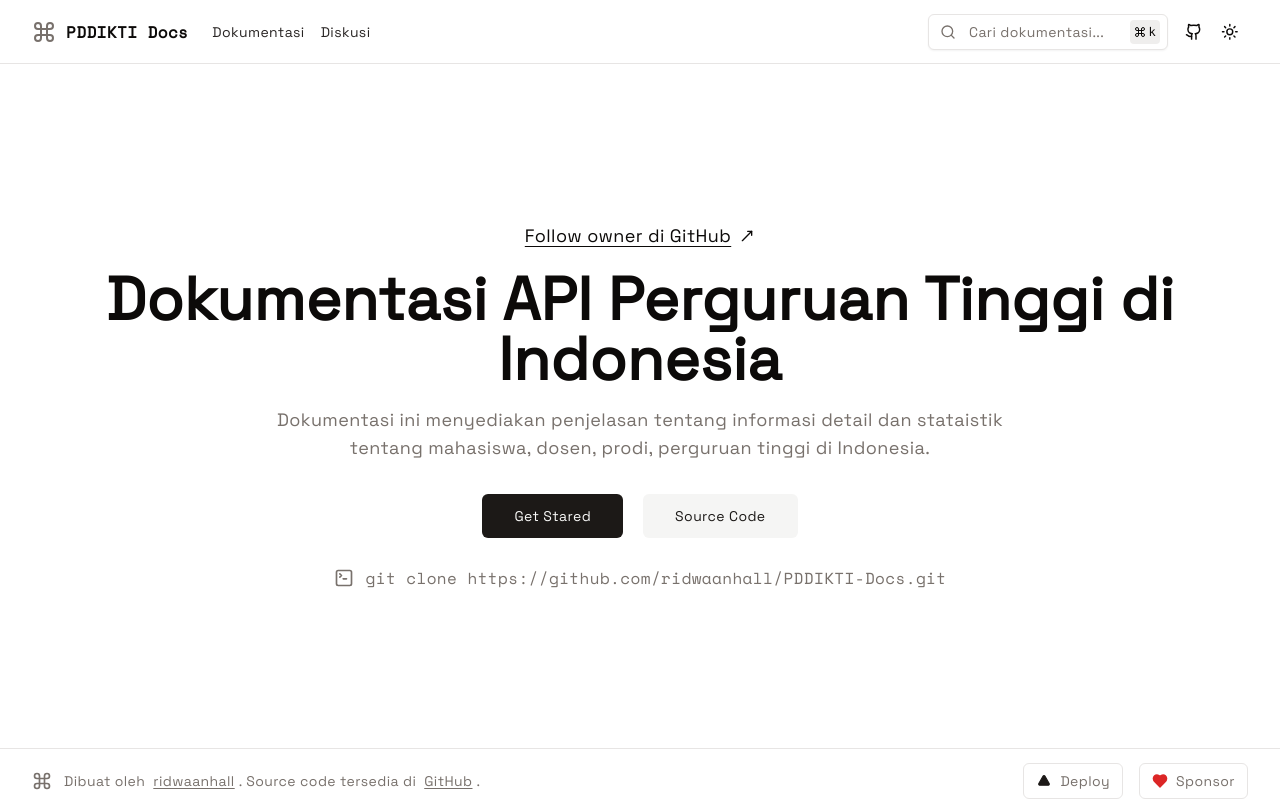
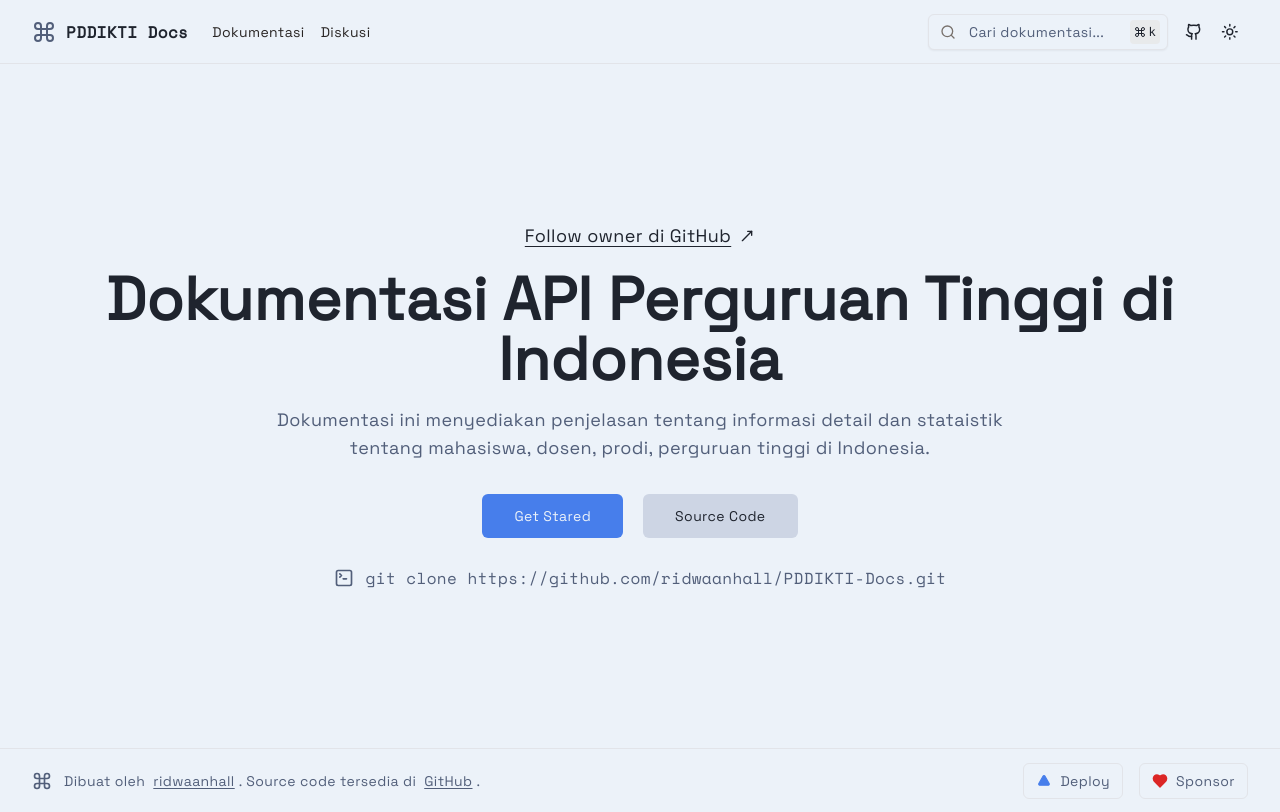
Before and after one commit to ridwaanhall/PDDikti-Docs, a Next.js app: page / in a window 1280 px wide. Built offline with nearby package versions, Linux system fonts and the light colour scheme.

Commit message:
Update: global styles and syntax highlighting for improved aesthetics and readability

```diff
--- a/styles/globals.css
+++ b/styles/globals.css
@@ -8,60 +8,61 @@
 @tailwind components;
 @tailwind utilities;
 
+/* ocean */
 @layer base {
   :root {
-    --background: 0 0% 100%;
-    --foreground: 20 14.3% 4.1%;
-    --card: 0 0% 100%;
-    --card-foreground: 20 14.3% 4.1%;
-    --popover: 0 0% 100%;
-    --popover-foreground: 20 14.3% 4.1%;
-    --primary: 24 9.8% 10%;
-    --primary-foreground: 60 9.1% 97.8%;
-    --secondary: 60 4.8% 95.9%;
-    --secondary-foreground: 24 9.8% 10%;
-    --muted: 60 4.8% 95.9%;
-    --muted-foreground: 25 5.3% 44.7%;
-    --accent: 60 4.8% 95.9%;
-    --accent-foreground: 24 9.8% 10%;
-    --destructive: 0 84.2% 60.2%;
-    --destructive-foreground: 60 9.1% 97.8%;
-    --border: 20 5.9% 90%;
-    --input: 20 5.9% 90%;
-    --ring: 20 14.3% 4.1%;
-    --radius: 0.5rem;
-    --chart-1: 12 76% 61%;
-    --chart-2: 173 58% 39%;
-    --chart-3: 197 37% 24%;
-    --chart-4: 43 74% 66%;
-    --chart-5: 27 87% 67%;
+      --background: 210 50% 95%; /* Soft light blue */
+      --foreground: 220 20% 15%; /* Deep navy */
+      --card: 210 40% 98%; /* Almost white blue */
+      --card-foreground: 220 20% 15%;
+      --popover: 210 40% 98%;
+      --popover-foreground: 220 20% 15%;
+      --primary: 220 80% 60%; /* Vibrant azure blue */
+      --primary-foreground: 210 50% 95%;
+      --secondary: 220 30% 85%; /* Light sky blue */
+      --secondary-foreground: 220 20% 15%;
+      --muted: 220 30% 85%;
+      --muted-foreground: 220 20% 40%; /* Soft steel blue */
+      --accent: 200 70% 40%; /* Strong ocean blue */
+      --accent-foreground: 0 0% 100%; /* Pure white */
+      --destructive: 0 65% 55%; /* Soft red */
+      --destructive-foreground: 220 20% 95%; /* Lightened foreground */
+      --border: 220 15% 90%; /* Light grey-blue */
+      --input: 220 15% 90%;
+      --ring: 220 40% 50%; /* Cool blue ring */
+      --radius: 0.5rem;
+      --chart-1: 210 60% 50%; /* Classic blue */
+      --chart-2: 220 40% 65%; /* Soft sky */
+      --chart-3: 220 70% 50%; /* Azure blue */
+      --chart-4: 200 60% 55%; /* Ocean blue */
+      --chart-5: 240 30% 40%; /* Deep teal */
   }
 
   .dark {
-    --background: 20 14.3% 4.1%;
-    --foreground: 60 9.1% 97.8%;
-    --card: 20 14.3% 4.1%;
-    --card-foreground: 60 9.1% 97.8%;
-    --popover: 20 14.3% 4.1%;
-    --popover-foreground: 60 9.1% 97.8%;
-    --primary: 60 9.1% 97.8%;
-    --primary-foreground: 24 9.8% 10%;
-    --secondary: 12 6.5% 15.1%;
-    --secondary-foreground: 60 9.1% 97.8%;
-    --muted: 12 6.5% 15.1%;
-    --muted-foreground: 24 5.4% 63.9%;
-    --accent: 12 6.5% 15.1%;
-    --accent-foreground: 60 9.1% 97.8%;
-    --destructive: 0 62.8% 30.6%;
-    --destructive-foreground: 60 9.1% 97.8%;
-    --border: 12 6.5% 15.1%;
-    --input: 12 6.5% 15.1%;
-    --ring: 24 5.7% 82.9%;
-    --chart-1: 220 70% 50%;
-    --chart-2: 160 60% 45%;
-    --chart-3: 30 80% 55%;
-    --chart-4: 280 65% 60%;
-    --chart-5: 340 75% 55%;
+      --background: 220 20% 10%; /* Midnight navy */
+      --foreground: 220 80% 90%; /* Soft sky blue */
+      --card: 220 20% 12%; /* Slightly lighter midnight */
+      --card-foreground: 220 80% 90%;
+      --popover: 220 20% 12%;
+      --popover-foreground: 220 80% 90%;
+      --primary: 210 70% 60%; /* Soft bright blue */
+      --primary-foreground: 220 20% 10%;
+      --secondary: 220 30% 15%; /* Dark steel blue */
+      --secondary-foreground: 220 80% 90%;
+      --muted: 220 30% 15%;
+      --muted-foreground: 210 20% 85%; /* Pale navy */
+      --accent: 220 80% 60%; /* Vibrant azure blue */
+      --accent-foreground: 220 80% 90%;
+      --destructive: 0 65% 55%; /* Soft red */
+      --destructive-foreground: 220 80% 90%;
+      --border: 220 30% 15%; /* Dark steel blue */
+      --input: 220 30% 15%;
+      --ring: 220 60% 60%; /* Vivid blue ring */
+      --chart-1: 210 60% 50%; /* Classic blue */
+      --chart-2: 220 40% 65%; /* Soft sky */
+      --chart-3: 220 70% 50%; /* Azure blue */
+      --chart-4: 200 60% 55%; /* Ocean blue */
+      --chart-5: 240 30% 40%; /* Deep teal */
   }
 }
 
--- a/styles/syntax.css
+++ b/styles/syntax.css
@@ -1,17 +1,23 @@
+/* ocean */
+/* Light Mode */
 .keyword {
-  color: #d73a49; /* GitHub Red */
+   color: #2563eb;
+   /* Vibrant Blue */
 }
 
 .function {
-  color: #6f42c1; /* GitHub Purple */
+   color: #0284c7;
+   /* Deep Sky Blue */
 }
 
 .punctuation {
-  color: #24292e; /* GitHub Black */
+   color: #475569;
+   /* Cool Slate Gray */
 }
 
 .comment {
-  color: #6a737d; /* GitHub Muted Gray */
+   color: #64748b;
+   /* Muted Slate */
 }
 
 .string,
@@ -19,36 +25,34 @@
 .annotation,
 .boolean,
 .number {
-  color: #005cc5; /* GitHub Blue */
+   color: #0369a1;
+   /* Dark Cyan */
 }
 
 .tag {
-  color: #22863a; /* GitHub Green */
+   color: #1e40af;
+   /* Indigo */
 }
 
 .attr-name {
-  color: #6f42c1; /* GitHub Purple */
+   color: #0ea5e9;
+   /* Light Sky Blue */
 }
 
 .attr-value {
-  color: #e36209; /* GitHub Orange */
+   color: #2563eb;
+   /* Bright Blue */
 }
 
 /* Dark Mode */
 .dark .keyword {
-  color: #f97583; /* GitHub Light Red */
+   color: #93c5fd;
+   /* Soft Blue */
 }
 
 .dark .function {
-  color: #d2a8ff; /* GitHub Light Purple */
-}
-
-.dark .punctuation {
-  color: #c9d1d9; /* GitHub Light Gray */
-}
-
-.dark .comment {
-  color: #8b949e; /* GitHub Muted Gray */
+   color: #38bdf8;
+   /* Sky Blue */
 }
 
 .dark .string,
@@ -56,17 +60,21 @@
 .dark .annotation,
 .dark .boolean,
 .dark .number {
-  color: #79c0ff; /* GitHub Light Blue */
+   color: #60a5fa;
+   /* Light Blue */
 }
 
 .dark .tag {
-  color: #a5d6ff; /* GitHub Cyan */
+   color: #3b82f6;
+   /* Bold Blue */
 }
 
 .dark .attr-name {
-  color: #d2a8ff; /* GitHub Light Purple */
+   color: #67e8f9;
+   /* Aqua */
 }
 
 .dark .attr-value {
-  color: #ffa657; /* GitHub Light Orange */
+   color: #93c5fd;
+   /* Frosty Blue */
 }
```
